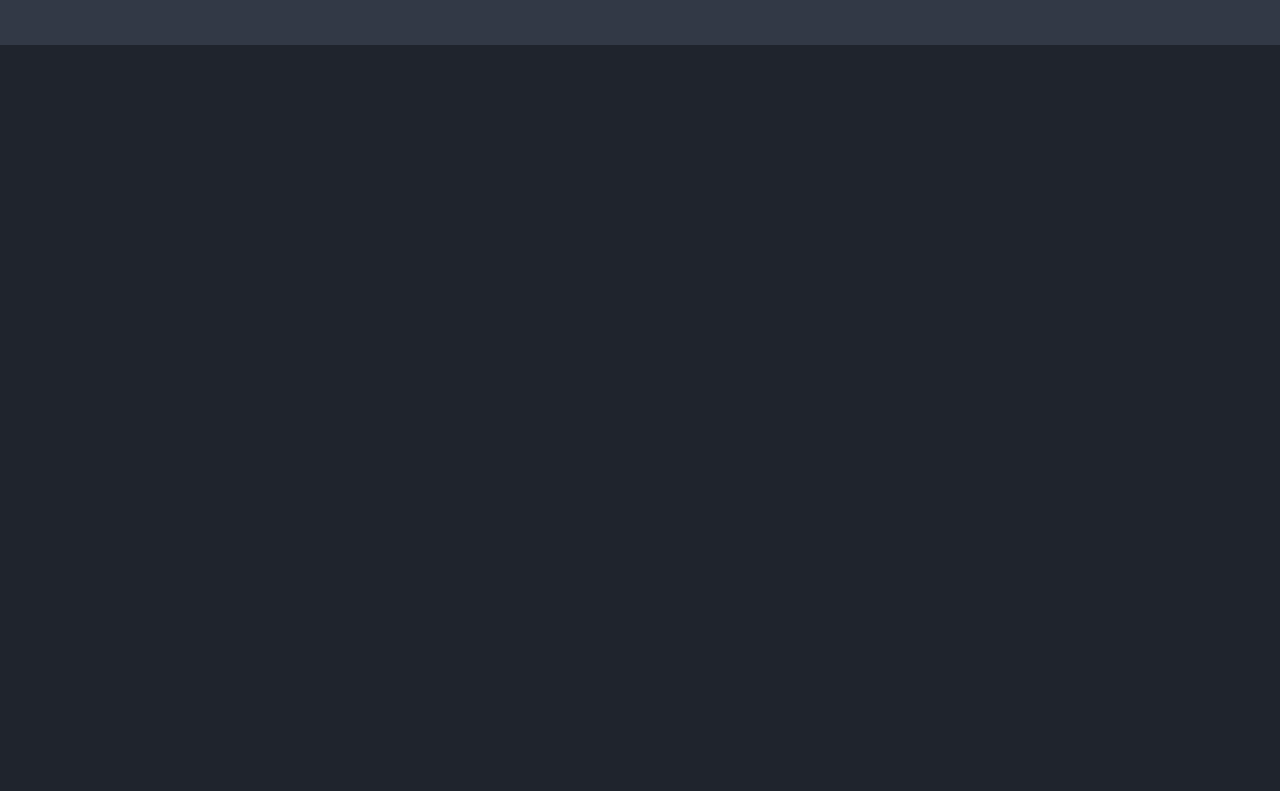
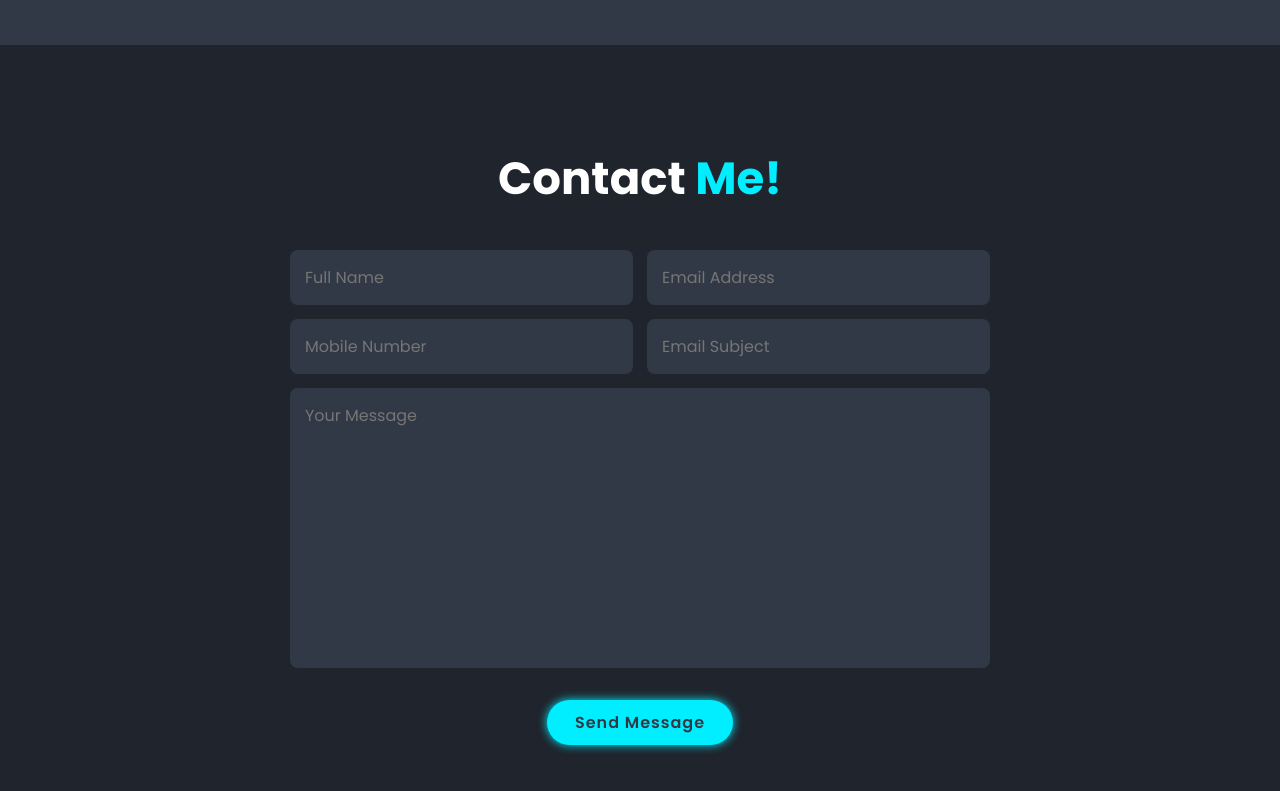
Before and after one commit to Moamin-AbuEwaida/responsive-porf, a plain HTML site: page index.html in a window 1280 px wide. Shown: the part 3155-3946 px from the top of the page. Before the commit the page ends 3200 px from the top, so only its background shows below. Drawn offline with nearby package versions, Linux system fonts and the light colour scheme.

Commit message:
contact section

```diff
--- a/index.html
+++ b/index.html
@@ -197,6 +197,28 @@
         </div>
       </div>
     </section>
+    <!-- contact section -->
+    <section class="contact" id="contact">
+      <h2 class="heading">Contact <span>Me!</span></h2>
+      <form action="#">
+        <div class="input-box">
+          <input type="text" name="" id="" placeholder="Full Name" />
+          <input type="email" name="" id="" placeholder="Email Address" />
+        </div>
+        <div class="input-box">
+          <input type="number" name="" id="" placeholder="Mobile Number" />
+          <input type="text" name="" id="" placeholder="Email Subject" />
+        </div>
+        <textarea
+          name=""
+          id=""
+          cols="30"
+          rows="10"
+          placeholder="Your Message"
+        ></textarea>
+        <input type="submit" value="Send Message" class="btn" />
+      </form>
+    </section>
     <script src="./script.js"></script>
   </body>
 </html>
--- a/styles.css
+++ b/styles.css
@@ -289,3 +289,44 @@ span {
   font-size: 2rem;
   color: var(--second-bg-color);
 }
+
+.contact h2 {
+  margin-bottom: 3rem;
+}
+
+.contact form {
+  max-width: 70rem;
+  margin: 1rem auto;
+  text-align: center;
+  margin-bottom: 3rem;
+}
+
+.contact form .input-box {
+  display: flex;
+  justify-content: space-between;
+  flex-wrap: wrap;
+}
+
+.contact form .input-box input,
+.contact form textarea {
+  width: 100%;
+  padding: 1.5rem;
+  font-size: 1.6rem;
+  color: var(--text-color);
+  background: var(--second-bg-color);
+  border-radius: 0.8rem;
+  margin: 0.7rem 0;
+}
+
+.contact form .input-box input {
+  width: 49%;
+}
+
+.contact form textarea {
+  resize: none;
+}
+
+.contact form .btn {
+  margin-top: 2rem;
+  cursor: pointer;
+}
```
